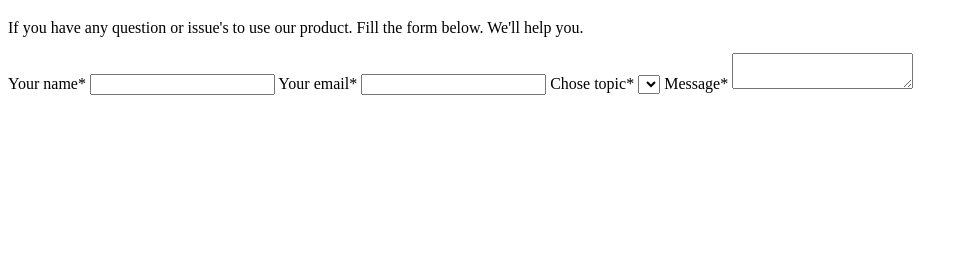
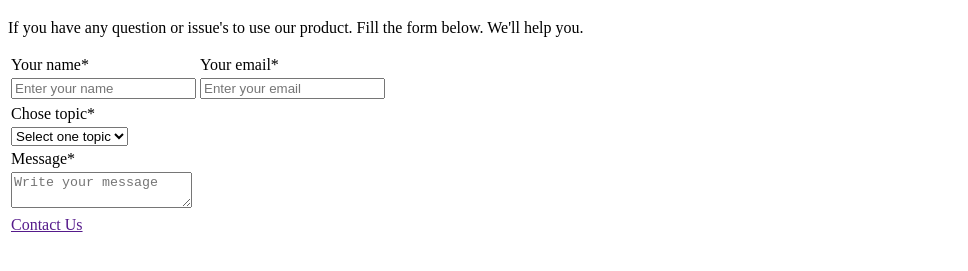
Before and after one commit to AnastasiyaKarpenko/Lesson8, a plain HTML site: page index.html in a window 1280 px wide. Shown: the part 61-332 px from the top of the page, without its empty margins (0-968 px from the left). Drawn offline with Linux system fonts and the light colour scheme.

Commit message:
new form

```diff
--- a/index.html
+++ b/index.html
@@ -11,15 +11,29 @@
         <div class="container">
             <h1>Let's talk </h1>
             <p>If you have any question or issue's to use our product. Fill the form below. We'll help you.</p>
-            <form action="">
-                <label for="">Your name*</label>
-                <input type="text">
-                <label for="">Your email*</label>
-                <input type="text">
-                <label for="one-topic">Chose topic*</label>
-                <select name="select" id="one-topic">Select one topic</select>
-                <label for="">Message*</label>
-                <textarea name="" id=""></textarea>
+            <form method="post">
+                <table>
+                    <tr>
+                        <td><label for="">Your name*</label></td>
+                        <td><label for="">Your email*</label></td>
+                    </tr>
+                    <tr>
+                        <td><input type="text" placeholder="Enter your name"></td>
+                        <td> <input type="text" placeholder="Enter your email"></td>
+                    </tr>
+                </table>
+                <table>
+                    <tr><td><label for="one-topic">Chose topic*</label></td></tr>
+                    <tr><td><select name="select" id="one-topic"><option value="Select">Select one topic</option></select></td></tr>
+                    <tr><td><label for="">Message*</label></td></tr>
+                    <tr><td><textarea name="" id="" placeholder="Write your message"></textarea></td></tr>
+                    <tr> <td><a href="">Contact Us</a></td></tr>
+                </table>
+
+
+
+
+
             </form>
         </div>
     </header>
```
